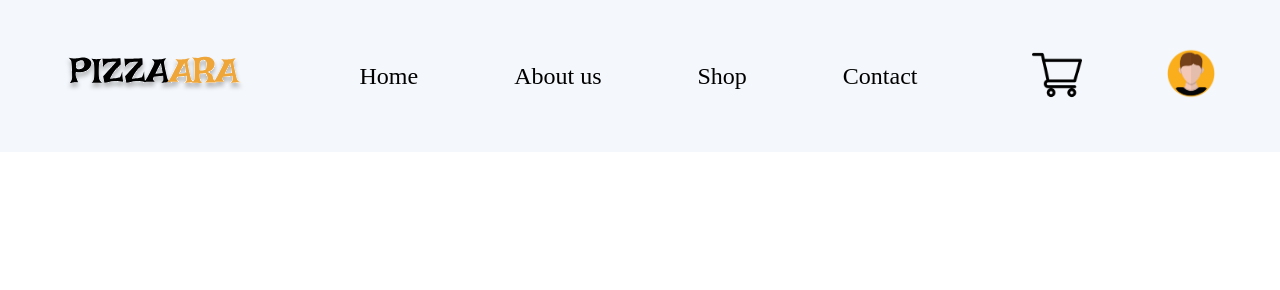
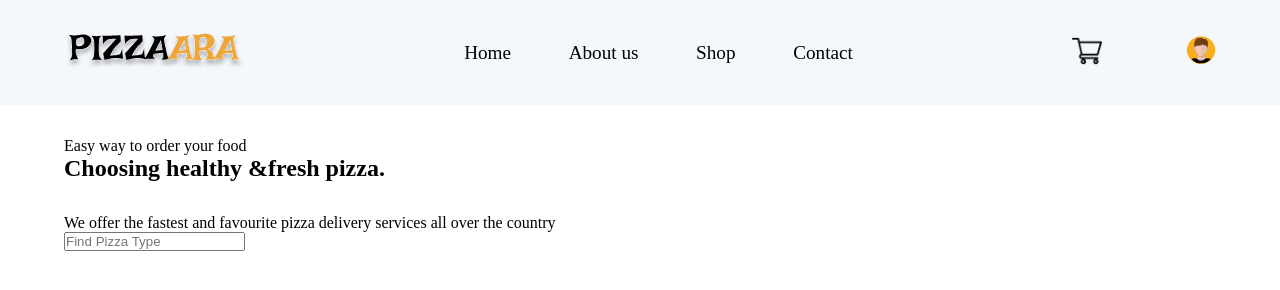
Before and after one commit to sylviamidecha/Pizzaarra, a plain HTML site: page index.html in a window 1280 px wide. Drawn offline with Linux system fonts and the light colour scheme.

Commit message:
created a  div container for easy styling

```diff
--- a/css/sections/header.css
+++ b/css/sections/header.css
@@ -1,6 +1,7 @@
 
 nav{
     background-color: #f4f7fb;
+    padding:2em 0;
 }
 
 .nav__container {
@@ -8,16 +9,13 @@ nav{
   justify-content: space-between;
   align-items: center;
 }
-.container {
-  /* padding: 30px; */
-  padding: 3em 0;
-}
+
 
 .nav__center ul {
   display: flex;
-  gap: 4em;
+  /* gap: 2em; */
   list-style-type: none;
-  font-size: 1.5rem;
+  font-size: 1.2rem;
 }
 
 .nav__center ul :hover {
@@ -27,9 +25,16 @@ nav{
 
 }
 
+.nav__center ul li{
+    padding: .5em 1.5em;
+}
+
 .nav__right {
   gap: 25px;
 }
 .b-image {
   margin-right: 5em;
 }
+p{
+  padding-top:2em;
+}
--- a/index.html
+++ b/index.html
@@ -5,6 +5,9 @@
     <meta name="viewport" content="width=device-width, initial-scale=1.0" />
     <title>Document</title>
     <link rel="stylesheet" href="css/style.css" />
+    <link rel="preconnect" href="https://fonts.googleapis.com">
+<link rel="preconnect" href="https://fonts.gstatic.com" crossorigin>
+<link href="https://fonts.googleapis.com/css2?family=Kanit:ital@1&display=swap" rel="stylesheet">
   </head>
   <body>
     <!--header part-->
@@ -12,9 +15,7 @@
       <div class="container">
         <div class="nav__container">
           <div class="nav__left">
-
             <img class="logo" src="images/logo.svg" />
-
           </div>
           <div class="nav__center">
             <ul>
@@ -25,11 +26,36 @@
             </ul>
           </div>
           <div class="nav__right">
-            <img class="b-image" src="images/shopping-cart.png" width="50px" ; />
-            <img src="images/avatar.png" width="50px" ; />
+            <img
+              class="b-image"
+              src="images/shopping-cart.png"
+              width="30px"
+              ;
+            />
+            <img src="images/avatar.png" width="30px" ; />
           </div>
         </div>
       </div>
     </nav>
+    <!--main-->
+    <main>
+      <section>
+        <div class="container">
+      <div>
+        <div>
+          <p>Easy way to order your food</p>
+          <h2>Choosing healthy &fresh pizza.</h2>
+          <p>
+            We offer the fastest and favourite pizza delivery services all over the country
+          </p>
+        </div>
+        <div>
+          <input placeholder="Find Pizza Type" />
+        </div>
+      </div>
+        </div>
+    </section>
+
+    </main>
   </body>
 </html>
```
Lines whose indentation alone changed are shown as unchanged.
